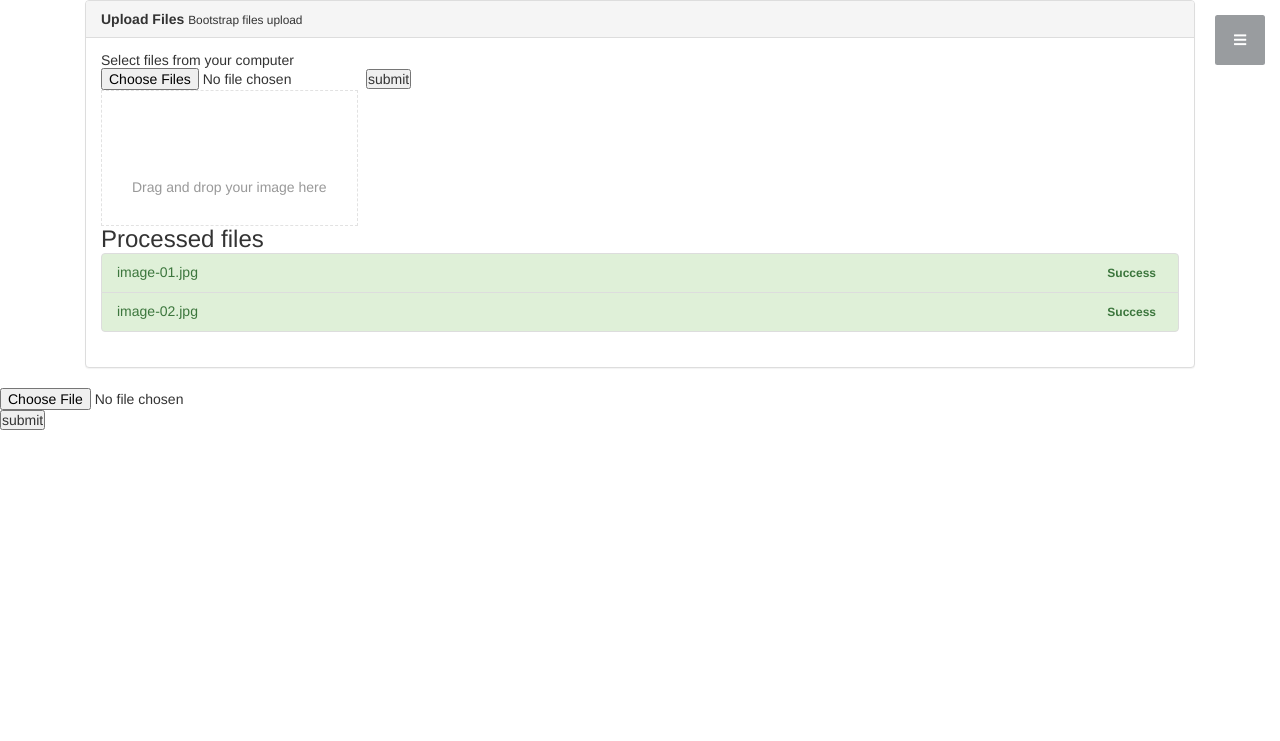
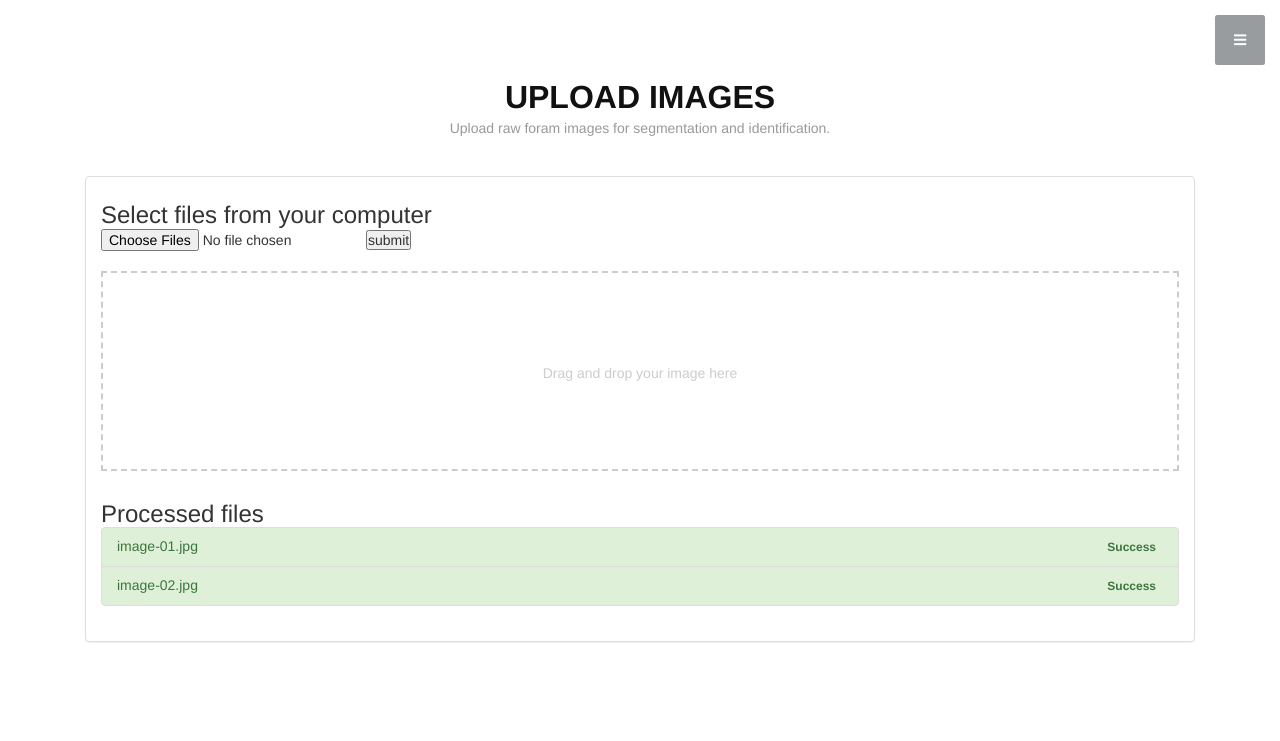
Before and after one commit to Dearj611/Foram_Tagger_Team43_Software, a Django app: template projectsite/upload/templates/upload/imgUpload.html in a window 1280 px wide. Shown: the top 741 px of the page. Run offline with Django 3.2, Linux system fonts and the light colour scheme; the template is opened without the code that fills it, so the values that code supplies are empty; some libraries are stand-ins or nearby versions; some web fonts are replaced.

Commit message:
added some ui

```diff
--- a/projectsite/projectsite/settings.py
+++ b/projectsite/projectsite/settings.py
@@ -84,7 +84,7 @@
         'ENGINE': 'django.db.backends.mysql',   # 加载驱动
         'NAME': 'imgs',# 数据库名
         'USER': 'root',# mysql的用户名
-        'PASSWORD': 'ForamTagger123',# mysql的密码
+        'PASSWORD': '',# mysql的密码
         'HOST': 'localhost', # 连接地址（本地的话使用localhost或者127.0.0.1）
         'PORT': 3306   # 数据库服务的端口号
     }
--- a/projectsite/static/css/foramTagger.css
+++ b/projectsite/static/css/foramTagger.css
@@ -5,7 +5,10 @@
 }
 
 body {
-  font-family: 'Source Sans Pro';
+  background: #fff;
+  color: #666666;
+  font-family: "Open Sans", sans-serif;
+  /* font-family: 'Source Sans Pro'; */
 }
 
 h1,
@@ -14,26 +17,11 @@
 h4,
 h5,
 h6 {
-  font-weight: 700;
-}
-
-.upload-drop-zone {
-  height: 200px;
-  border-width: 2px;
-  margin-bottom: 20px;
-}
-
-/* skin.css Style*/
-.upload-drop-zone {
-  color: #ccc;
-  border-style: dashed;
-  border-color: #ccc;
-  line-height: 200px;
-  text-align: center
-}
-.upload-drop-zone.drop {
-  color: #222;
-  border-color: #222;
+  font-family: "Poppins", sans-serif;
+  font-weight: 400;
+  margin: 0 0 20px 0;
+  padding: 0;
+  /*font-weight: 700;*/
 }
 
 /* Side Menu */
@@ -133,17 +121,29 @@
   height: auto;
   padding-top: 8rem;
   padding-bottom: 8rem;
-  /*background: -webkit-gradient(linear, left top, right top, from(rgba(255, 255, 255, 0.1)), to(rgba(255, 255, 255, 0.1))), url("../img/bg-masthead.jpg");
-  background: linear-gradient(90deg, rgba(255, 255, 255, 0.1) 0%, rgba(255, 255, 255, 0.1) 100%), url("../img/bg-masthead.jpg");
+  background: -webkit-gradient(linear, left top, right top, from(rgba(255, 255, 255, 0.1)), to(rgba(255, 255, 255, 0.1))), url("../imgs/bg2.jpg");
+  background: linear-gradient(90deg, rgba(255, 255, 255, 0.1) 0%, rgba(255, 255, 255, 0.1) 100%), url("../imgs/bg2.jpg");
   background-position: center center;
   background-repeat: no-repeat;
-  background-size: cover; */
+  background-size: cover;
 }
 
 .masthead h1 {
-  font-size: 4rem;
+  margin: 30px 0 10px 0;
+  font-size: 48px;
+  font-weight: 700;
+  line-height: 56px;
+  text-transform: uppercase;
+  color: #fff;
+/*  font-size: 4rem;
   margin: 0;
-  padding: 0;
+  padding: 0;*/
+}
+
+.masthead h2{
+  color: #eee;
+  margin-bottom: 50px;
+  font-size: 24px;
 }
 
 @media (min-width: 992px) {
@@ -154,3 +154,135 @@
     font-size: 5.5rem;
   }
 }
+
+.btn-get-started {
+  font-family: "Poppins", sans-serif;
+  text-transform: uppercase;
+  font-weight: 500;
+  font-size: 16px;
+  letter-spacing: 1px;
+  display: inline-block;
+  padding: 8px 28px;
+  border-radius: 50px;
+  transition: 0.5s;
+  margin: 10px;
+  border: 2px solid #fff;
+  color: #fff;
+}
+
+.btn-get-started:hover {
+  color: #fff;
+  background: #1D809F;
+  border: 2px solid #1D809F ;
+}
+
+/* Upload Section
+--------------------------------*/
+#upload {
+  padding: 80px 0;
+}
+
+#upload .upload-drop-zone {
+  height: 200px;
+  border-width: 2px;
+  margin-bottom: 20px;
+}
+
+/* skin.css Style*/
+#upload .upload-drop-zone {
+  color: #ccc;
+  border-style: dashed;
+  border-color: #ccc;
+  line-height: 200px;
+  text-align: center
+}
+#upload .upload-drop-zone.drop {
+  color: #222;
+  border-color: #222;
+}
+
+#upload .upload_sec{
+  padding: 10px 0;
+}
+/* Portfolio Section
+--------------------------------*/
+#portfolio {
+  padding: 80px 0;
+}
+
+#portfolio #portfolio-wrapper {
+  padding-right: 15px;
+}
+
+#portfolio .portfolio-item {
+  position: relative;
+  height: 200px;
+  overflow: hidden !important;
+  margin-bottom: 15px;
+  transition: all 350ms ease;
+  transform: scale(1);
+}
+
+#portfolio .portfolio-item a {
+  display: block;
+  margin-right: 15px;
+}
+
+#portfolio .portfolio-item img {
+  position: relative;
+  top: 0;
+  transition: all 600ms cubic-bezier(0.645, 0.045, 0.355, 1);
+}
+
+#portfolio .portfolio-item .details {
+  height: 50px;
+  background: #1D809F;
+  position: absolute;
+  width: 100%;
+  height: 50px;
+  bottom: -50px;
+  transition: all 300ms cubic-bezier(0.645, 0.045, 0.355, 1);
+}
+
+#portfolio .portfolio-item .details h4 {
+  font-size: 14px;
+  font-weight: 700;
+  color: #fff;
+  padding: 8px 0 2px 8px;
+  margin: 0;
+}
+
+#portfolio .portfolio-item .details span {
+  display: block;
+  color: #fff;
+  font-size: 13px;
+  padding-left: 8px;
+}
+
+#portfolio .portfolio-item:hover .details {
+  bottom: 0;
+}
+
+#portfolio .portfolio-item:hover img {
+  top: -30px;
+}
+
+/*--------------------------------------------------------------
+# Sections
+--------------------------------------------------------------*/
+/* Sections Header
+--------------------------------*/
+.section-header .section-title {
+  font-size: 32px;
+  color: #111;
+  text-transform: uppercase;
+  text-align: center;
+  font-weight: 700;
+  margin-bottom: 5px;
+}
+
+.section-header .section-description {
+  text-align: center;
+  padding-bottom: 40px;
+  color: #999;
+}
--- a/projectsite/templates/base.html
+++ b/projectsite/templates/base.html
@@ -13,6 +13,10 @@
   <link rel="stylesheet" href="https://stackpath.bootstrapcdn.com/bootstrap/4.2.1/css/bootstrap.min.css" integrity="sha384-GJzZqFGwb1QTTN6wy59ffF1BuGJpLSa9DkKMp0DgiMDm4iYMj70gZWKYbI706tWS" crossorigin="anonymous">
   <link rel="stylesheet" href="https://use.fontawesome.com/releases/v5.6.3/css/all.css" integrity="sha384-UHRtZLI+pbxtHCWp1t77Bi1L4ZtiqrqD80Kn4Z8NTSRyMA2Fd33n5dQ8lWUE00s/" crossorigin="anonymous">
   <link rel="stylesheet" href="{% static 'css/foramTagger.css' %}">
+
+  <!-- Google Fonts -->
+  <link href="https://fonts.googleapis.com/css?family=Open+Sans:300,300i,400,400i,700,700i|Poppins:300,400,500,700" rel="stylesheet">
+
   {% block header %}{% endblock %}
 
   <title>{% block title %}Foram-Tagger{% endblock %}</title>
--- a/projectsite/upload/models.py
+++ b/projectsite/upload/models.py
@@ -1,7 +1,7 @@
 from django.db import models
-
 
 class Img(models.Model):
     img_url = models.ImageField(upload_to='segment')
+    imgLocation = models.CharField(max_length=100, default='None')
     species = models.CharField(max_length=30, default='None')
     parentImage = models.CharField(max_length=100, default='None')
--- a/projectsite/upload/templates/upload/imgUpload.html
+++ b/projectsite/upload/templates/upload/imgUpload.html
@@ -9,13 +9,19 @@
 
 {% block content %}
 
+<section id="upload">
+<div class="section-header">
+  <h3 class="section-title">Upload Images</h3>
+  <p class="section-description">Upload raw foram images for segmentation and identification. </p>
+</div>
+
 <div class="container">
       <div class="panel panel-default">
-        <div class="panel-heading"><strong>Upload Files</strong> <small>Bootstrap files upload</small></div>
+
         <div class="panel-body">
-
           <!-- Standar Form -->
-          <h4>Select files from your computer</h4>
+          <div class="upload_sec">
+          <h3>Select files from your computer</h3>
           <form action="" method="post" enctype="multipart/form-data" id="js-upload-form">
             {% csrf_token %}
             <div class="form-inline">
@@ -25,14 +31,16 @@
               <input type="submit" value="submit">
             </div>
           </form>
+          </div>
 
           <!-- Drop Zone -->
+          <div class="upload_sec">
           <form action="" method="post" enctype="multipart/form-data" id="js-upload-form">
-          <div class="layui-upload-drag" id="test10">
-            <i class="layui-icon"></i>
+          <div class="upload-drop-zone" id="test10">
             <p>Drag and drop your image here</p>
           </div>
         </form>
+        </div>
 
 
           <!-- Upload Finished -->
@@ -47,11 +55,7 @@
       </div>
     </div> <!-- /container -->
 
-<form action="" method="post" enctype="multipart/form-data">
-    {% csrf_token %}
-    <input type="file" name="img">
-    <input type="submit" value="submit">
-</form>
+</section>
 
 {% endblock %}
 
```
Also changed, not shown: projectsite/home/templates/home/index.html (+5 -6 lines), projectsite/upload/templates/upload/showImg.html (+19 -1 lines), projectsite/search/migrations/0002_delete_foram.py (added), projectsite/static/imgs/bg.png (added), projectsite/static/imgs/bg2.jpg (added), projectsite/upload/migrations/0003_auto_20190111_2217.py (added).
